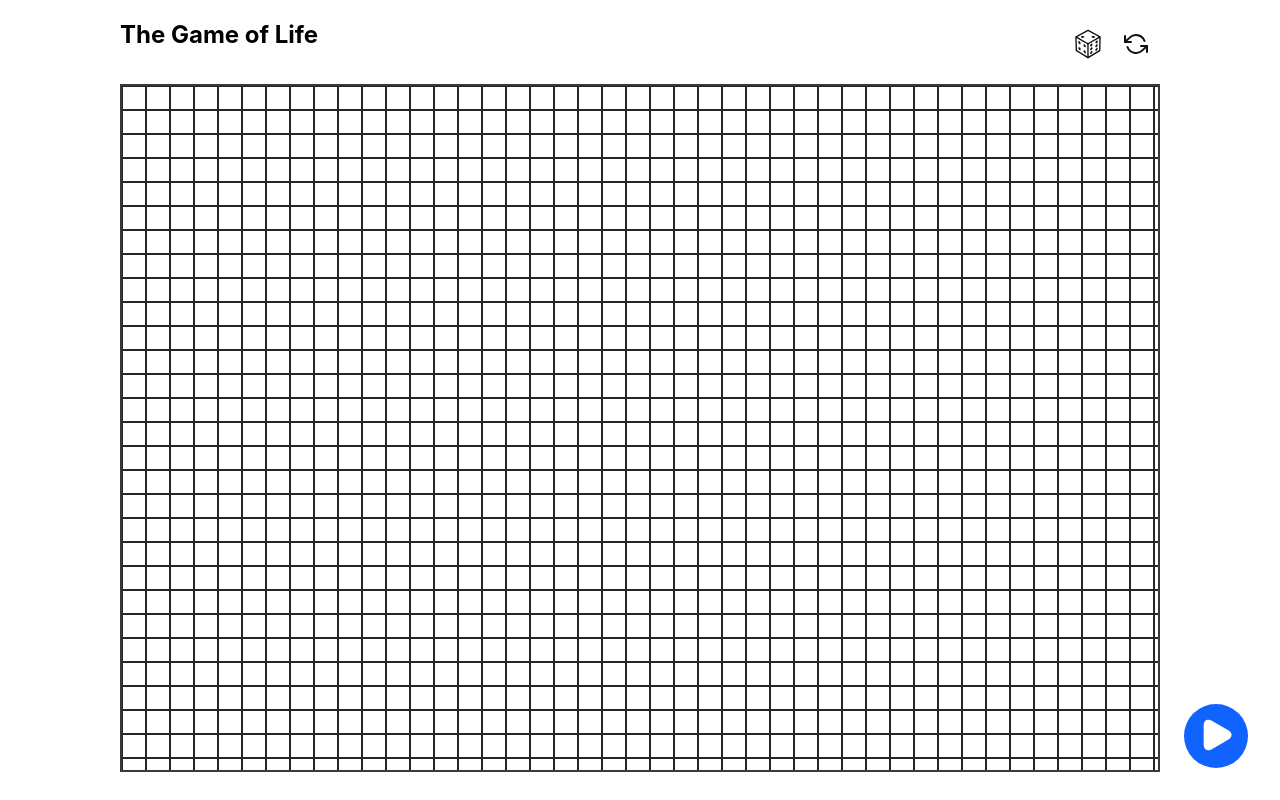
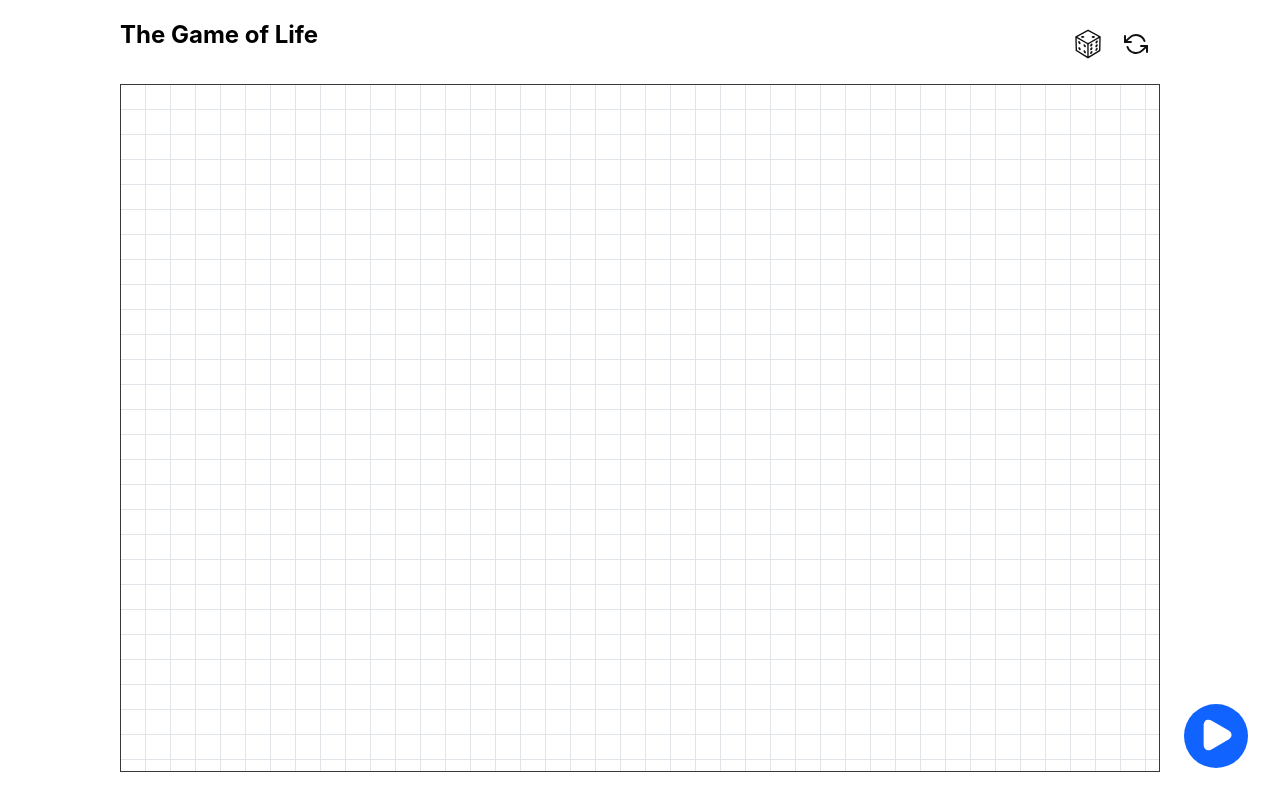
Before and after one commit to snelsi/Game-of-Life, a React (Create React App) app: page / in a window 1280 px wide. Built offline with nearby package versions, Linux system fonts and the light colour scheme.

Commit message:
Change table styles

```diff
--- a/src/components/Cell.tsx
+++ b/src/components/Cell.tsx
@@ -1,23 +1,22 @@
+import * as React from "react";
 import styled from "styled-components";
 
-export const Cell = styled.button`
+export const CellButton = styled.button`
   --deadCellBackground: #fff;
   --deadCellHoverBackground: #f4f4f4;
   --aliveCellBackground: #6fdc8c;
   --aliveCellHoverBackground: #42be65;
 
-  border: 1px solid #262626;
+  border: none;
   cursor: pointer;
   height: var(--cell-size, 24px);
   width: var(--cell-size, 24px);
 
-  transition: background-color 0.1s ease-out;
-
   &:hover,
   &:focus {
     border-color: transparent;
-    border-radius: 4px;
-    box-shadow: 2px 2px 5px rgba(0, 0, 0, 15);
+    border-radius: 3px;
+    box-shadow: 2px 2px 4px rgba(0, 0, 0, 0.25);
     transform: scale(1.05);
   }
   &:focus {
@@ -32,9 +31,19 @@ export const Cell = styled.button`
   }
   &.alive {
     background-color: var(--aliveCellBackground);
+    box-shadow: 0 0 0 1px #161616;
 
     &:hover {
       background-color: var(--aliveCellHoverBackground);
     }
   }
 `;
+
+interface CellProps {
+  alive: boolean;
+  onClick: () => void;
+}
+export const Cell: React.FC<CellProps> = React.memo(
+  ({ alive, onClick }) => <CellButton className={alive ? "alive" : ""} onMouseDown={onClick} />,
+  (prevProps, nextProps) => prevProps.alive === nextProps.alive,
+);
--- a/src/components/Table.tsx
+++ b/src/components/Table.tsx
@@ -22,13 +22,7 @@ export const Table: React.FC<TableProps> = ({ aliveCells, onCellClick, rows, col
           const key = toCellKey(i, j);
           const alive = aliveCells.has(key);
 
-          return (
-            <Cell
-              key={key}
-              className={alive ? "alive" : ""}
-              onMouseDown={() => onCellClick(i, j)}
-            />
-          );
+          return <Cell key={key} alive={alive} onClick={() => onCellClick(i, j)} />;
         }),
       )}
     </Grid>
@@ -36,9 +30,11 @@ export const Table: React.FC<TableProps> = ({ aliveCells, onCellClick, rows, col
 };
 
 export const Grid = styled.div`
-  border: 2px solid #393939;
+  background-color: #e1e4e8;
+  border: 1px solid #393939;
   display: grid;
   grid-template-columns: repeat(50, var(--cell-size, 24px));
+  gap: 1px;
 
   max-height: calc(100vh - 112px);
 
```
